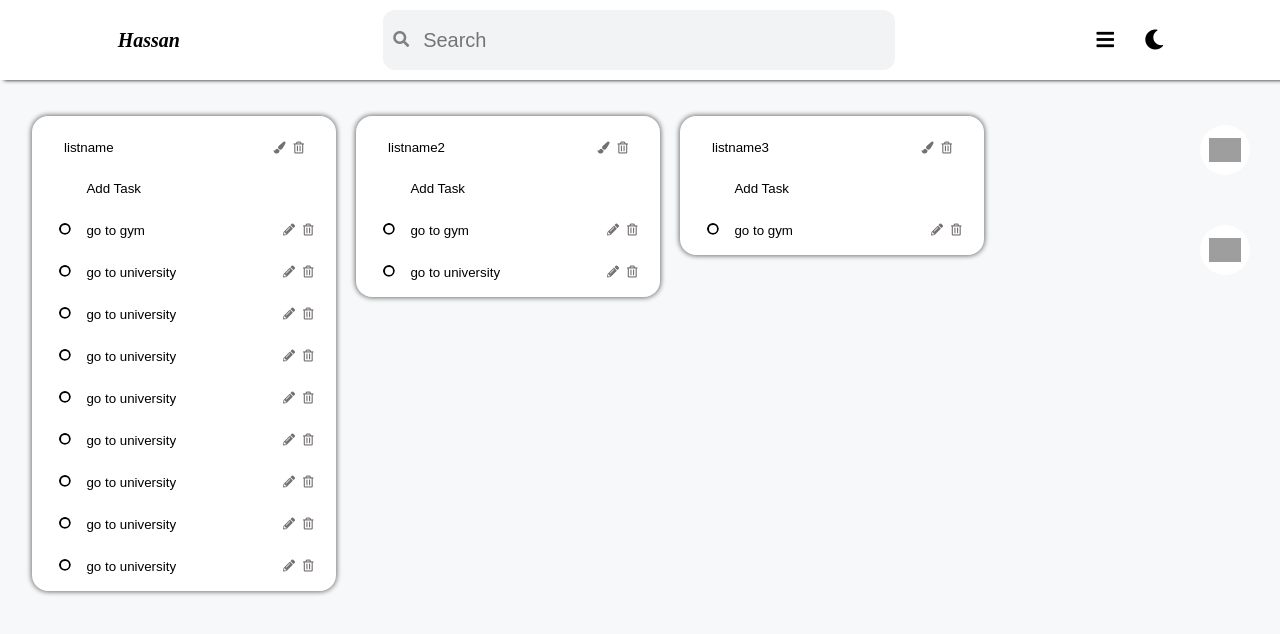
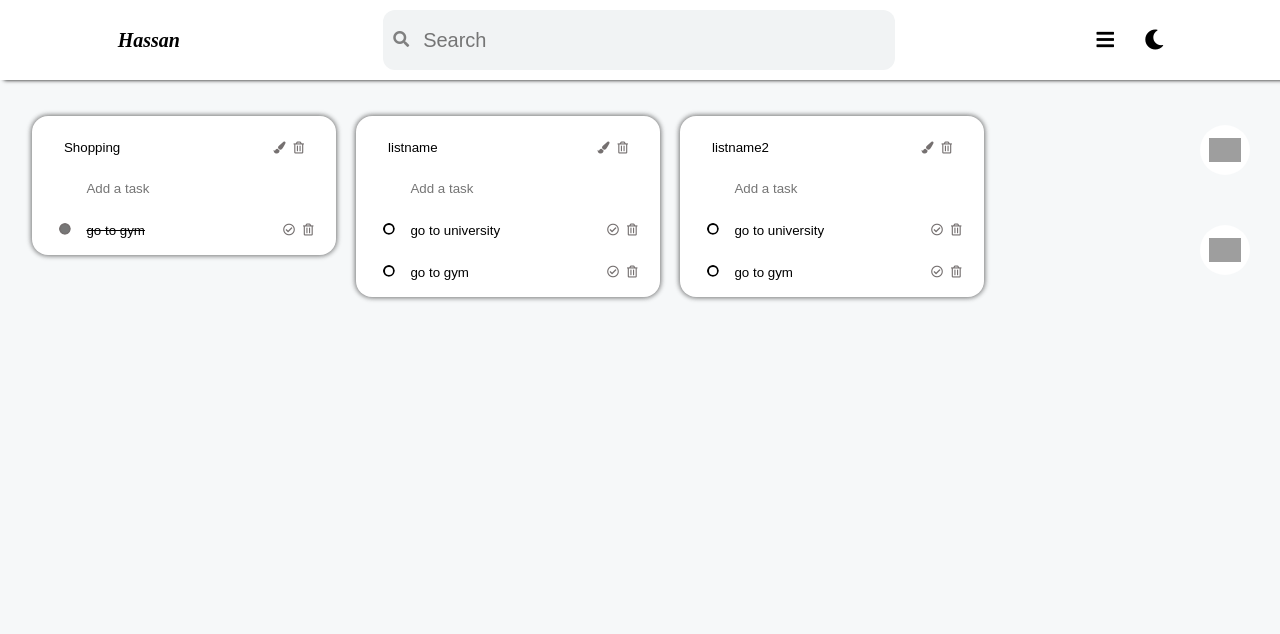
Before and after one commit to hassanelnajjar/Hassan-react-Todo, a React (Create React App) app: page / in a window 1280 px wide. Shown: the top 634 px of the page. Built offline with nearby package versions, Linux system fonts and the light colour scheme; grey boxes are pictures that could not be loaded.

Commit message:
add update list-update task -delete task - completed check - uncompleted check

```diff
--- a/package.json
+++ b/package.json
@@ -9,6 +9,7 @@
 		"react": "^17.0.1",
 		"react-dom": "^17.0.1",
 		"react-scripts": "4.0.1",
+		"uuid": "^8.3.2",
 		"web-vitals": "^0.2.4"
 	},
 	"scripts": {
--- a/src/App.js
+++ b/src/App.js
@@ -92,13 +92,108 @@ export default class App extends Component {
 			],
 		}));
 	};
+
+	handleCompleted = (taskId, listId) => {
+		this.setState((prevState) => ({
+			...prevState,
+			lists: [
+				...prevState.lists.filter((list) => list.id !== listId),
+				{
+					...prevState.lists.filter((list) => list.id === listId)[0],
+					tasks: [
+						...prevState.lists
+							.filter((list) => list.id === listId)[0]
+							.tasks.filter((task) => task.id !== taskId),
+						{
+							...prevState.lists
+								.filter((list) => list.id === listId)[0]
+								.tasks.filter((task) => task.id === taskId)[0],
+							completed: true,
+						},
+					],
+				},
+			],
+		}));
+	};
+	handleUnCompleted = (taskId, listId) => {
+		this.setState((prevState) => ({
+			...prevState,
+			lists: [
+				...prevState.lists.filter((list) => list.id !== listId),
+				{
+					...prevState.lists.filter((list) => list.id === listId)[0],
+					tasks: [
+						...prevState.lists
+							.filter((list) => list.id === listId)[0]
+							.tasks.filter((task) => task.id !== taskId),
+						{
+							...prevState.lists
+								.filter((list) => list.id === listId)[0]
+								.tasks.filter((task) => task.id === taskId)[0],
+							completed: false,
+						},
+					],
+				},
+			],
+		}));
+	};
+
+	handleAddTask = (listId, event) => {
+		if (event.key !== 'Enter') return;
+		const {
+			target: { value },
+		} = event;
+		this.setState((prevState) => {
+			const currentList = prevState.lists.filter(
+				(list) => list.id === listId
+			)[0];
+			const currentMaxId = currentList.tasks.reduce(
+				(total, task) => (total > task.id ? total : task.id),
+				-Infinity
+			);
+			const newTask = {
+				id: currentMaxId + 1,
+				completed: false,
+				date: '31-12-2020',
+				text: value,
+			};
+			const newList = {
+				...currentList,
+				tasks: [...currentList.tasks, newTask],
+			};
+			return {
+				...prevState,
+				lists: [
+					...prevState.lists.filter((list) => list.id !== listId),
+					newList,
+				],
+			};
+		});
+	};
+
+	handleAddList = () => {
+		this.setState((prevState) => {
+			const currentMaxId = prevState.lists.reduce(
+				(total, task) => (total > task.id ? total : task.id),
+				-Infinity
+			);
+			const newList = {
+				id: currentMaxId + 1,
+				name: `listname${currentMaxId + 1}`,
+				task: [],
+				color: 'listColor',
+			};
+			return {
+				lists: [...prevState.lists, newList],
+			};
+		});
+	};
 	render() {
 		return (
 			<>
 				<Header
 					methods={{
 						handleSearch: this.handleSearch,
-						handleChangeTheme: this.handleChangeTheme,
 						handleChangeDisplay: this.handleChangeDisplay,
 					}}
 				/>
@@ -110,6 +205,10 @@ export default class App extends Component {
 							handleInputTask: this.handleInputTask,
 							handleDeleteList: this.handleDeleteList,
 							handleListNameUpdate: this.handleListNameUpdate,
+							handleCompleted: this.handleCompleted,
+							handleUnCompleted: this.handleUnCompleted,
+							handleAddTask: this.handleAddTask,
+							handleAddList: this.handleAddList,
 						}}
 						styles={this.state.display}
 					/>
--- a/src/Component/AddButton/index.js
+++ b/src/Component/AddButton/index.js
@@ -1,5 +1,8 @@
 import React from 'react';
 import './style.css';
-export default function AddButton() {
-	return <button className='AddButton-Class'></button>;
+export default function AddButton(props) {
+	console.log(props.handleAddList);
+	return (
+		<button className='AddButton-Class' onClick={props.handleAddList}></button>
+	);
 }
--- a/src/Component/AddTask/index.js
+++ b/src/Component/AddTask/index.js
@@ -1,15 +1,19 @@
 import React from 'react';
 import '../Task/style.css';
 export default function Task(props) {
-	const { handleInputTask, taskText } = props;
+	const {
+		methods: { handleAddTask },
+		listId,
+	} = props;
 	return (
 		<div className='Task-div'>
 			<div className='Task-text-input-div'>
 				<input
 					className='Task-text-input'
 					type='text'
-					value={taskText}
-					onClick={handleInputTask}
+					placeholder='Add a task'
+					// value={taskText}
+					onKeyPress={(e) => handleAddTask(listId, e)}
 				/>
 			</div>
 		</div>
--- a/src/Component/Container/index.js
+++ b/src/Component/Container/index.js
@@ -17,15 +17,16 @@ export default function Container(props) {
 							<List
 								key={list.id}
 								listName={list.name}
-								tasks={list.tasks.sort((a, b) => a.id - b.id)}
+								tasks={list.tasks.sort((a, b) => b.id - a.id)}
 								listId={list.id}
 								methods={methods}
 							/>
 						)
 				)}
 			</div>
+
 			<div className='Container-Buttons'>
-				<AddButton />
+				<AddButton handleAddList={methods.handleAddList} />
 				<AddButton />
 			</div>
 		</div>
--- a/src/Component/List/index.js
+++ b/src/Component/List/index.js
@@ -41,16 +41,14 @@ export default function List(props) {
 				</button>
 			</div>
 			<div className='List-Tasks-Container'>
-				<AddTask
-					handleInputTask={() => console.log('edit')}
-					taskText={'Add Task'}
-				/>
+				<AddTask listId={listId} methods={methods} taskText={'Add Task'} />
 				{tasks.map((task) => (
 					<Task
 						key={task.id}
 						taskText={task.text}
 						taskId={task.id}
 						listId={listId}
+						isCompleted={task.completed}
 						methods={methods}
 					/>
 				))}
--- a/src/Component/Task/index.js
+++ b/src/Component/Task/index.js
@@ -2,30 +2,43 @@ import React from 'react';
 import './style.css';
 export default function Task(props) {
 	const {
-		handleEditTask,
-		handleCompleted,
 		taskText,
 		taskId,
 		listId,
-		methods: { handleDeleteTask, handleInputTask },
+		isCompleted,
+		methods: {
+			handleDeleteTask,
+			handleInputTask,
+			handleCompleted,
+			handleUnCompleted,
+		},
 	} = props;
 	return (
 		<div className='Task-div'>
 			<div className='Task-text-input-div'>
 				<button
-					className='Task-circle-button'
-					onClick={handleCompleted}
+					className={
+						isCompleted ? 'Task-circle-button-completed' : 'Task-circle-button'
+					}
+					onClick={(e) => handleCompleted(taskId, listId, e)}
 				></button>
 				<input
-					className='Task-text-input'
+					className={
+						isCompleted
+							? 'Task-text-input Text-input-Completed '
+							: 'Task-text-input'
+					}
 					type='text'
 					value={taskText}
 					onChange={(e) => handleInputTask(taskId, listId, e)}
 				/>
 			</div>
 
-			<button className='Task-edit-button' onClick={handleEditTask}>
-				<i className='fas fa-pencil-alt'></i>
+			<button
+				className='Task-edit-button'
+				onClick={(e) => handleUnCompleted(taskId, listId, e)}
+			>
+				<i className='far fa-check-circle'></i>
 			</button>
 			<button
 				className='Task-delete-button'
--- a/src/Component/Task/style.css
+++ b/src/Component/Task/style.css
@@ -18,6 +18,22 @@
 	outline: none;
 	width: 100%;
 	padding-left: 2rem;
+}
+
+.Text-input-Completed {
+	text-decoration: line-through;
+}
+.Task-circle-button-completed {
+	cursor: pointer;
+	top: 10%;
+	left: 2%;
+	position: absolute;
+	height: 12px;
+	width: 12px;
+	background-color: rgba(0, 0, 0, 0.534);
+	border: 2px solid rgb(117, 112, 112);
+	border-radius: 50%;
+	clip-path: circle(50% at 50% 50%);
 }
 
 .Task-text-input-div {
--- a/src/Utils/data.js
+++ b/src/Utils/data.js
@@ -3,20 +3,20 @@ const data = {
 	theme: 'dark',
 	lists: [
 		{
-			id: 3,
-			name: 'listname3',
+			id: 1,
+			name: 'Shopping',
 			color: 'listColor',
 			tasks: [
 				{
 					id: 1,
 					text: 'go to gym',
 					date: '31-12-2020 6:00 pm',
-					completed: false,
+					completed: true,
 				},
 			],
 		},
 		{
-			id: 1,
+			id: 2,
 			name: 'listname',
 			color: 'listColor',
 			tasks: [
@@ -32,52 +32,10 @@ const data = {
 					date: '31-12-2020 8:00 pm',
 					completed: false,
 				},
-				{
-					id: 3,
-					text: 'go to university',
-					date: '31-12-2020 8:00 pm',
-					completed: false,
-				},
-				{
-					id: 4,
-					text: 'go to university',
-					date: '31-12-2020 8:00 pm',
-					completed: false,
-				},
-				{
-					id: 5,
-					text: 'go to university',
-					date: '31-12-2020 8:00 pm',
-					completed: false,
-				},
-				{
-					id: 6,
-					text: 'go to university',
-					date: '31-12-2020 8:00 pm',
-					completed: false,
-				},
-				{
-					id: 7,
-					text: 'go to university',
-					date: '31-12-2020 8:00 pm',
-					completed: false,
-				},
-				{
-					id: 8,
-					text: 'go to university',
-					date: '31-12-2020 8:00 pm',
-					completed: false,
-				},
-				{
-					id: 9,
-					text: 'go to university',
-					date: '31-12-2020 8:00 pm',
-					completed: false,
-				},
 			],
 		},
 		{
-			id: 2,
+			id: 3,
 			name: 'listname2',
 			color: 'listColor2',
 			tasks: [
```
Also changed, not shown: 2 other files (tests, documents, lock files or other folders).
